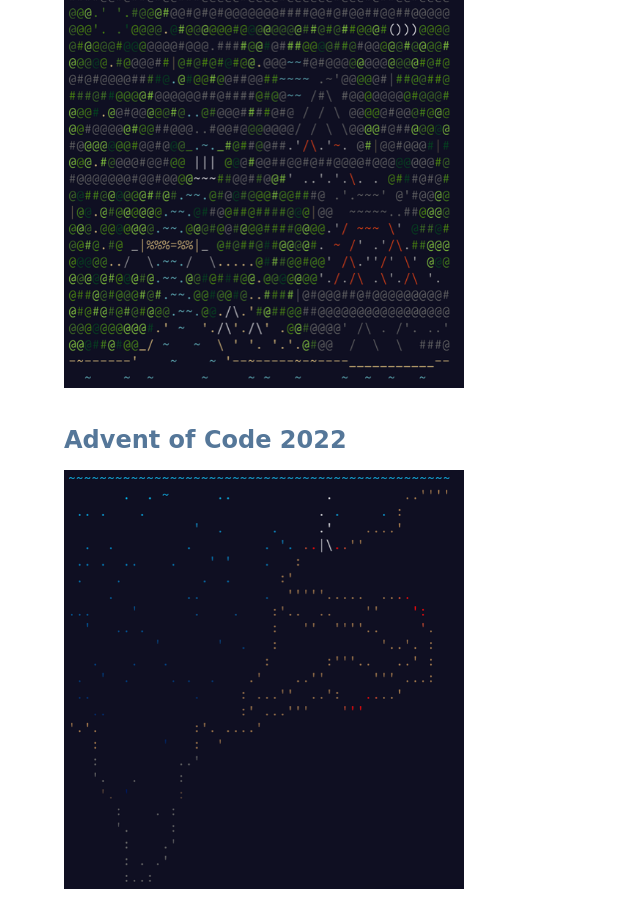
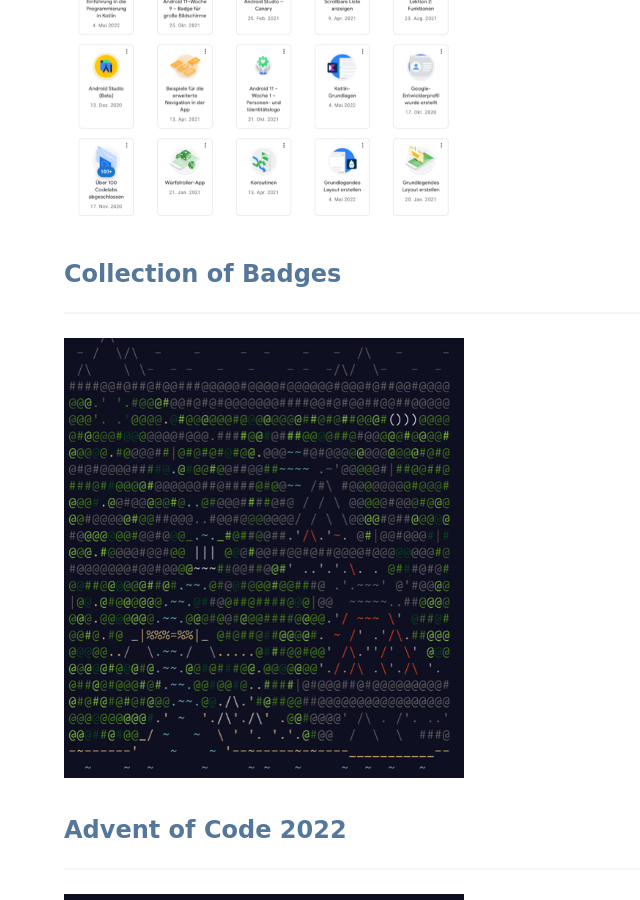
Before and after one commit to mspath/mspath.github.io, a Jekyll site: the page built from index.md, in a window 1280 px wide and 900 px high, scrolled down 583 px. Shown: the whole window, without its empty margins (0-640 px from the left). Built offline with Jekyll 4.4.1, drawn with Linux system fonts in a browser that asks for light colours; our own code applies the rules of GitHub Pages for plain Markdown files.

Commit message:
add badges

```diff
--- a/index.md
+++ b/index.md
@@ -10,10 +10,20 @@
 
 ---
 
-![Screenshot AOC 2022](/assets/img/aoc/aoc-2022.png){:width="400px"}
+![Badges](/assets/img/badges/badges-1.png){:width="400px" height="250px" }
+
+### [Collection of Badges](/courses/badges.html)
+
+---
+
+![Screenshot AOC 2022](/assets/img/aoc/aoc-2022.png){:width="400px" height="250px"}
 
 ### [Advent of Code 2022](/aoc/aoc22.html)
 
-![Screenshot AOC 2021](/assets/img/aoc/aoc-2021.png){:width="400px"}
+---
+
+![Screenshot AOC 2021](/assets/img/aoc/aoc-2021.png){:width="400px" height="250px"}
 
 ### [Advent of Code 2021](/aoc/aoc21.html)
+
+---
```
Also changed, not shown: courses/badges.md (added, +10 -0 lines), assets/img/badges/badges-1.png (added), assets/img/badges/badges-2.png (added), assets/img/badges/badges-3.png (added), assets/img/badges/badges-4.png (added).
